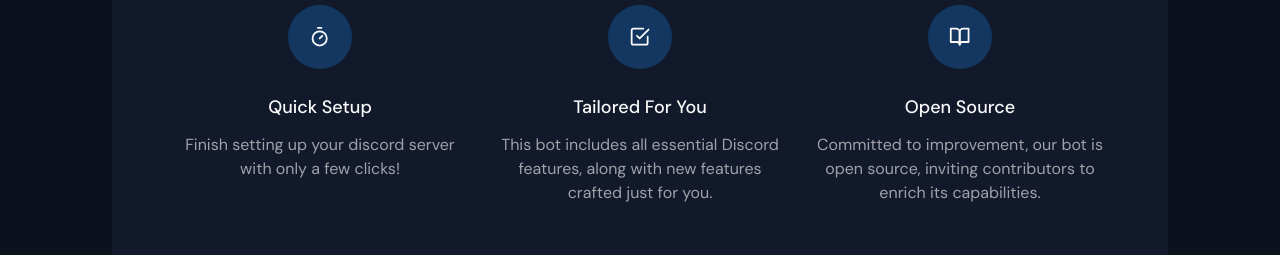
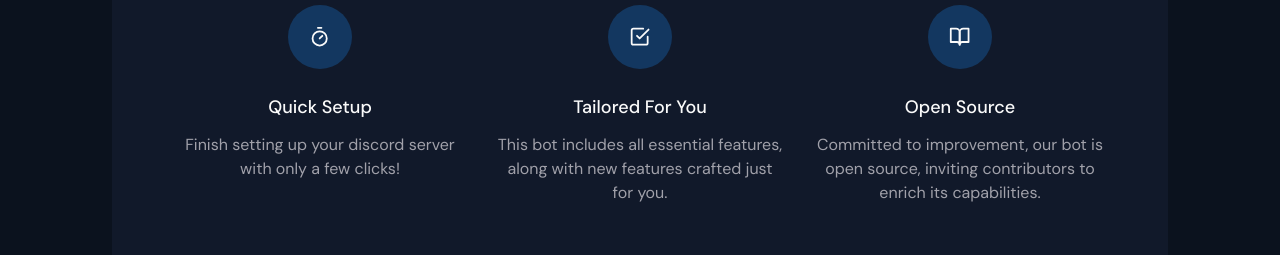
Before and after one commit to Alex6n/frost-app, a Next.js app: page / in a window 1280 px wide. Shown: the part 900-1155 px from the top of the page. Built offline with nearby package versions, Linux system fonts and the light colour scheme.

Commit message:
Add Features Component

```diff
--- a/components/Features.tsx
+++ b/components/Features.tsx
@@ -12,7 +12,7 @@ const preks = [
     name: "Tailored For You",
     Icon: CheckSquare,
     description:
-      "This bot includes all essential Discord features, along with new features crafted just for you.",
+      "This bot includes all essential features, along with new features crafted just for you.",
   },
   {
     name: "Open Source",
```
